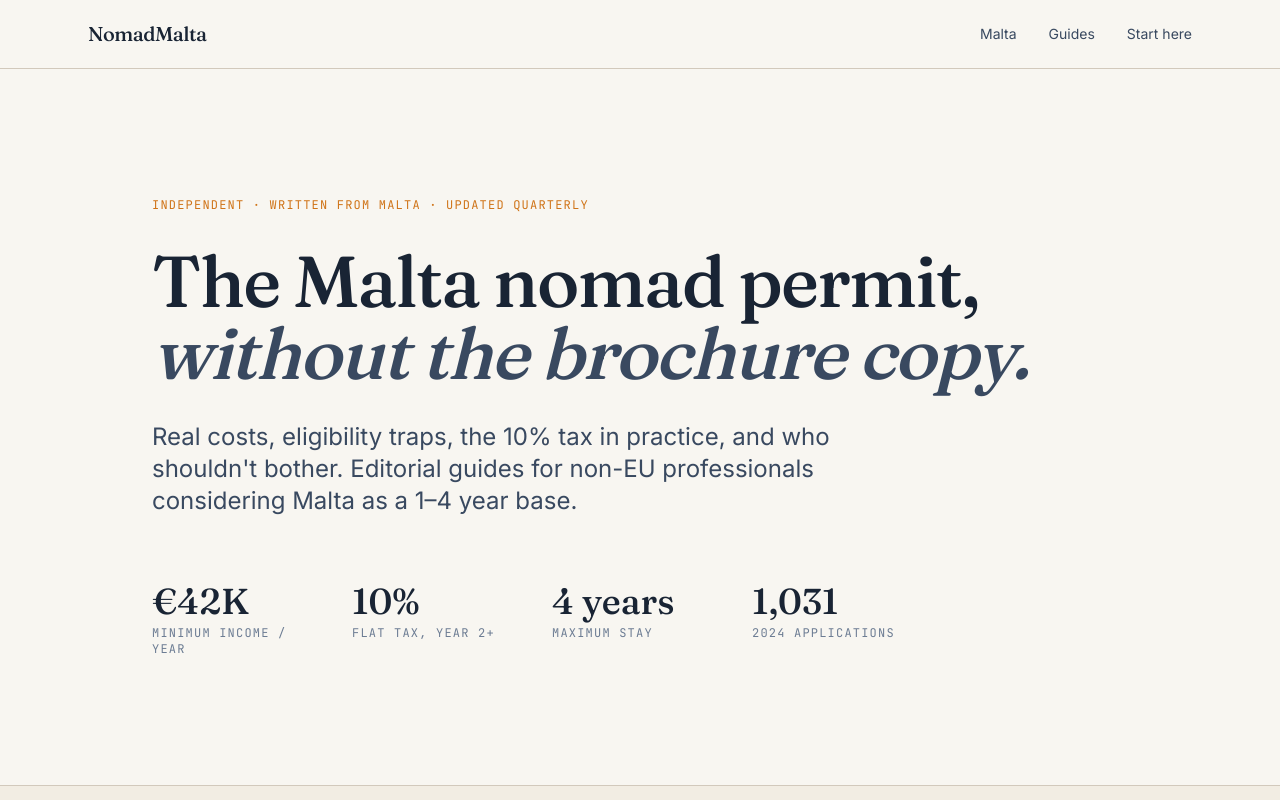
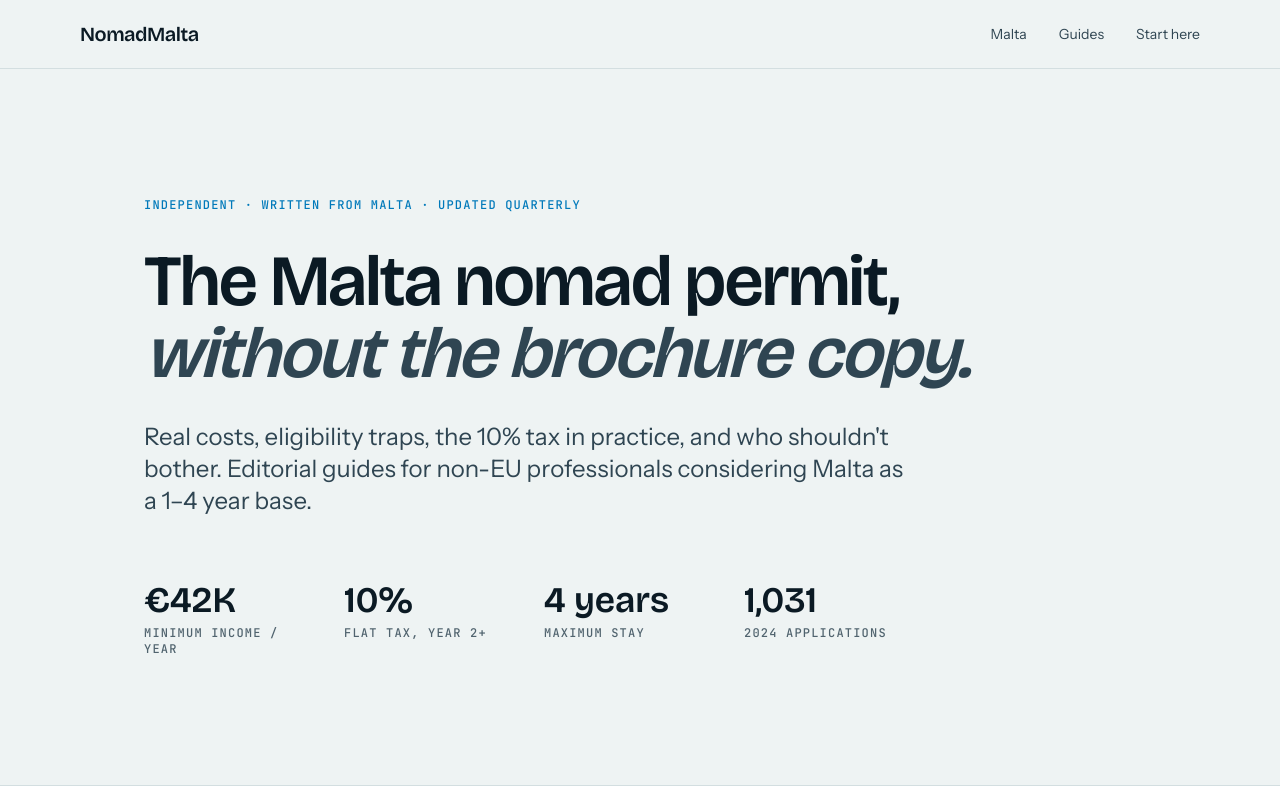
Before and after one commit to licsuj/nomadproject, a React (Vite) app: page / in a window 1280 px wide. Shown: the top 800 px of the page. Built offline with nearby package versions, Linux system fonts and the light colour scheme.

Commit message:
Add files via upload

```diff
--- a/index.html
+++ b/index.html
@@ -2,40 +2,26 @@
 <html lang="en">
   <head>
     <meta charset="UTF-8" />
+    <meta name="viewport" content="width=device-width, initial-scale=1.0" />
+    <meta name="theme-color" content="#08395F" />
     <link rel="icon" type="image/svg+xml" href="/favicon.svg" />
-    <meta name="viewport" content="width=device-width, initial-scale=1.0" />
+
+    <!-- Per-page SEO tags. Replaced for every page by scripts/prerender.mjs at build time. -->
+    <!--seo-->
+    <title>NomadMalta — The Malta nomad permit, without the brochure copy</title>
     <meta
       name="description"
       content="The Malta nomad permit, without the brochure copy. Working guides on cost, process, eligibility, and the edge cases nobody else publishes."
     />
+    <!--/seo-->
 
-    <!-- Open Graph -->
-    <meta property="og:type" content="website" />
-    <meta property="og:site_name" content="NomadMalta" />
-    <meta property="og:title" content="NomadMalta — The Malta nomad permit, without the brochure copy" />
-    <meta
-      property="og:description"
-      content="Working guides on the Malta Nomad Residence Permit. Cost, process, eligibility, and the edge cases nobody else publishes."
-    />
-    <meta property="og:url" content="https://nomadmalta.com" />
-
-    <!-- Twitter -->
-    <meta name="twitter:card" content="summary_large_image" />
-    <meta name="twitter:title" content="NomadMalta" />
-    <meta
-      name="twitter:description"
-      content="The Malta nomad permit, without the brochure copy."
-    />
-
-    <!-- Fonts -->
+    <!-- Fonts (same families as spots.nomadmalta.com) -->
     <link rel="preconnect" href="https://fonts.googleapis.com" />
     <link rel="preconnect" href="https://fonts.gstatic.com" crossorigin />
     <link
-      href="https://fonts.googleapis.com/css2?family=Fraunces:opsz,wght@9..144,300;9..144,400;9..144,500;9..144,600&family=Inter:wght@400;500;600;700&family=JetBrains+Mono:wght@400;500&display=swap"
+      href="https://fonts.googleapis.com/css2?family=Bricolage+Grotesque:opsz,wght@12..96,600;12..96,700;12..96,800&family=Instrument+Sans:wght@400;500;600;700&family=JetBrains+Mono:wght@500&display=swap"
       rel="stylesheet"
     />
-
-    <title>NomadMalta — The Malta nomad permit, without the brochure copy</title>
   </head>
   <body>
     <div id="root"></div>
--- a/package.json
+++ b/package.json
@@ -5,7 +5,7 @@
   "type": "module",
   "scripts": {
     "dev": "vite",
-    "build": "tsc -b && vite build",
+    "build": "tsc -b && vite build && vite build --ssr src/entry-server.tsx --outDir dist-ssr && node scripts/prerender.mjs",
     "preview": "vite preview",
     "lint": "eslint ."
   },
--- a/tailwind.config.ts
+++ b/tailwind.config.ts
@@ -1,34 +1,44 @@
 import type { Config } from 'tailwindcss';
 
+/**
+ * Design tokens shared with spots.nomadmalta.com (spots/assets/board.css).
+ * Limestone ground, white cards, deep grotto blue, sea-blue links,
+ * one loud luzzu-boat yellow for primary actions.
+ */
 export default {
   content: ['./index.html', './src/**/*.{ts,tsx}'],
   theme: {
     container: {
       center: true,
-      padding: '1.5rem',
-      screens: { '2xl': '1320px' },
+      padding: '1rem',
+      screens: { '2xl': '1200px' },
     },
     extend: {
       fontFamily: {
-        display: ['Fraunces', 'ui-serif', 'Georgia', 'serif'],
-        sans: ['Inter', 'ui-sans-serif', 'system-ui', 'sans-serif'],
-        mono: ['JetBrains Mono', 'ui-monospace', 'monospace'],
+        display: ['"Bricolage Grotesque"', 'system-ui', 'sans-serif'],
+        sans: ['"Instrument Sans"', 'system-ui', 'sans-serif'],
+        mono: ['"JetBrains Mono"', 'ui-monospace', 'SFMono-Regular', 'Menlo', 'monospace'],
       },
       colors: {
-        // Surface
-        background: 'hsl(var(--background))',
-        paper: 'hsl(var(--paper))',
-        border: 'hsl(var(--border))',
-        // Text
-        ink: {
-          DEFAULT: 'hsl(var(--ink))',
-          soft: 'hsl(var(--ink-soft))',
-          mute: 'hsl(var(--ink-mute))',
-        },
-        // Accents
-        sea: 'hsl(var(--sea))',
-        accent: 'hsl(var(--accent))',
-        terracotta: 'hsl(var(--terracotta))',
+        salt: '#EEF3F3',
+        card: '#FFFFFF',
+        line: '#D3DEE0',
+        ink: { DEFAULT: '#0B1A24', soft: '#2F4552', mute: '#50636E' },
+        grotto: { DEFAULT: '#08395F', 2: '#0D4C7C' },
+        sea: '#0079BA',
+        turq: '#22B8C6',
+        luzzu: '#F6C21C',
+        flag: '#C62D26',
+        'on-dark': { DEFAULT: '#EAF6F8', mute: '#A9C6D3' },
+        // Older names kept so nothing breaks
+        background: '#EEF3F3',
+        paper: '#FFFFFF',
+        border: '#D3DEE0',
+        accent: '#0079BA',
+        terracotta: '#08395F',
+      },
+      borderRadius: {
+        card: '18px',
       },
     },
   },
```
Also changed, not shown: vercel.json, 1 other file (tests, documents, lock files or other folders).
